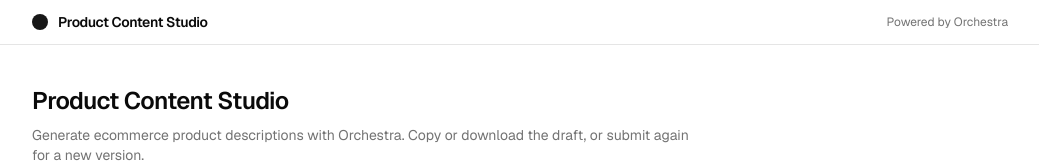
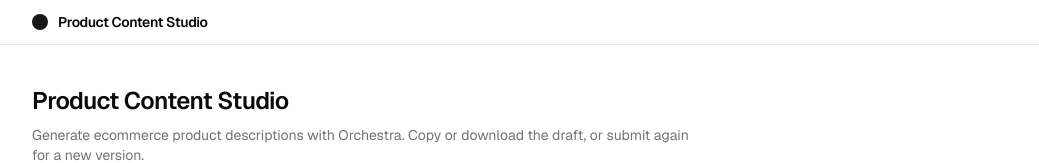
Before and after one commit to barbimt/ai-product-content-studio, a Next.js app: page / in a window 1280 px wide. Shown: the top 163 px of the page, without its empty margins (120-1159 px from the left). Built offline with nearby package versions, Linux system fonts and the light colour scheme.

Commit message:
Remove Powered by Orchestra from the header and fix Tailwind important syntax.

```diff
--- a/components/application-header.tsx
+++ b/components/application-header.tsx
@@ -1,7 +1,7 @@
 export function ApplicationHeader() {
   return (
     <header className="border-b border-border">
-      <div className="mx-auto flex w-full max-w-5xl items-center justify-between gap-4 px-6 py-3">
+      <div className="mx-auto flex w-full max-w-5xl items-center gap-4 px-6 py-3">
         <div className="flex items-center gap-2.5">
           <span
             aria-hidden
@@ -11,7 +11,6 @@
             Product Content Studio
           </span>
         </div>
-        <span className="text-xs text-muted-foreground">Powered by Orchestra</span>
       </div>
     </header>
   );
--- a/components/description-history.tsx
+++ b/components/description-history.tsx
@@ -66,7 +66,7 @@
               disabled={Boolean(loadingRunId) && !rowLoading}
               aria-busy={rowLoading || undefined}
               className={cn(
-                "flex w-full min-w-0 !cursor-pointer flex-col gap-1 px-1 py-3 text-left transition-colors hover:bg-muted/50 disabled:!cursor-wait disabled:opacity-60",
+                "flex w-full min-w-0 cursor-pointer! flex-col gap-1 px-1 py-3 text-left transition-colors hover:bg-muted/50 disabled:cursor-wait! disabled:opacity-60",
                 selected && "bg-muted/60",
               )}
             >
```
